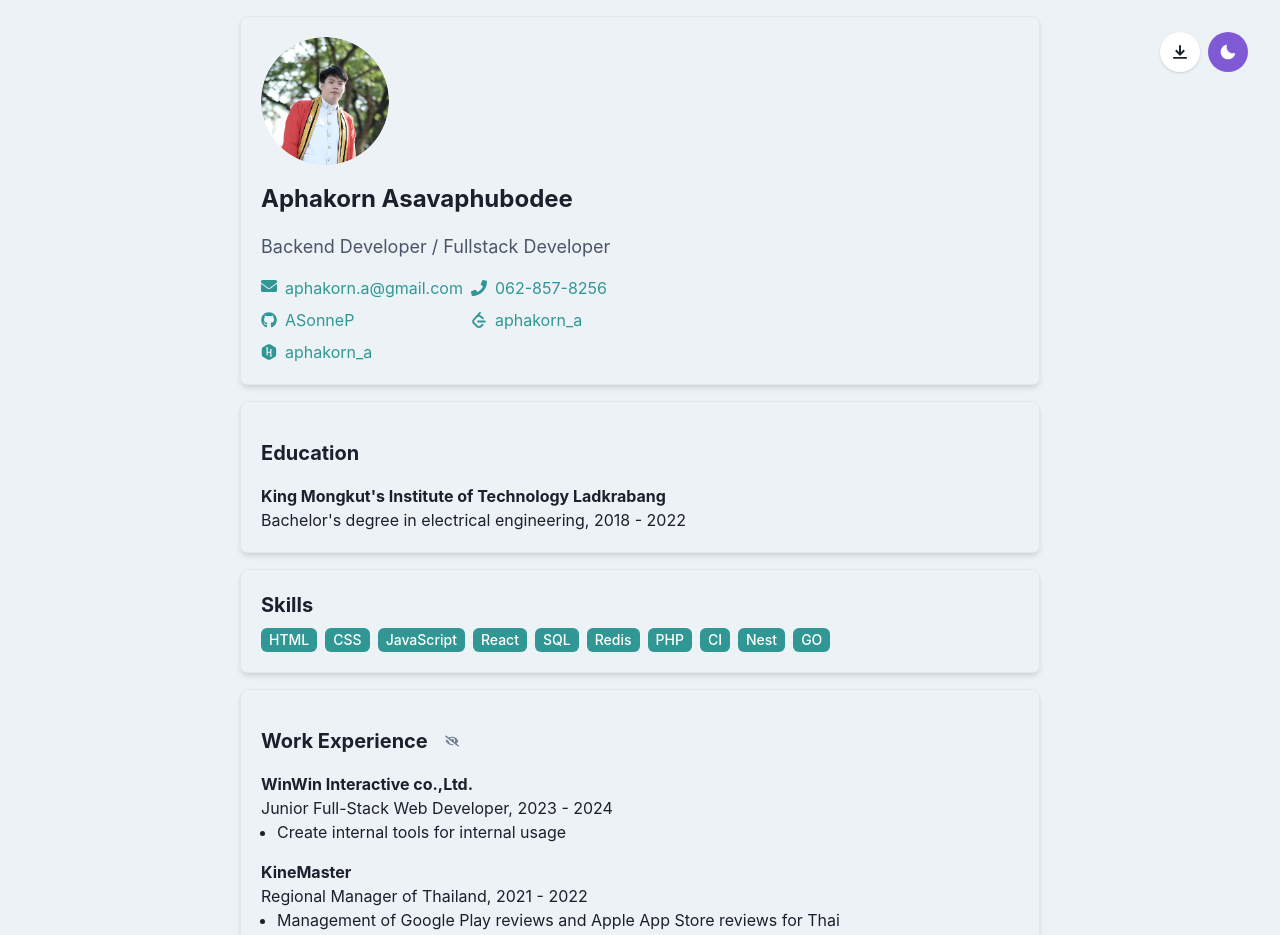
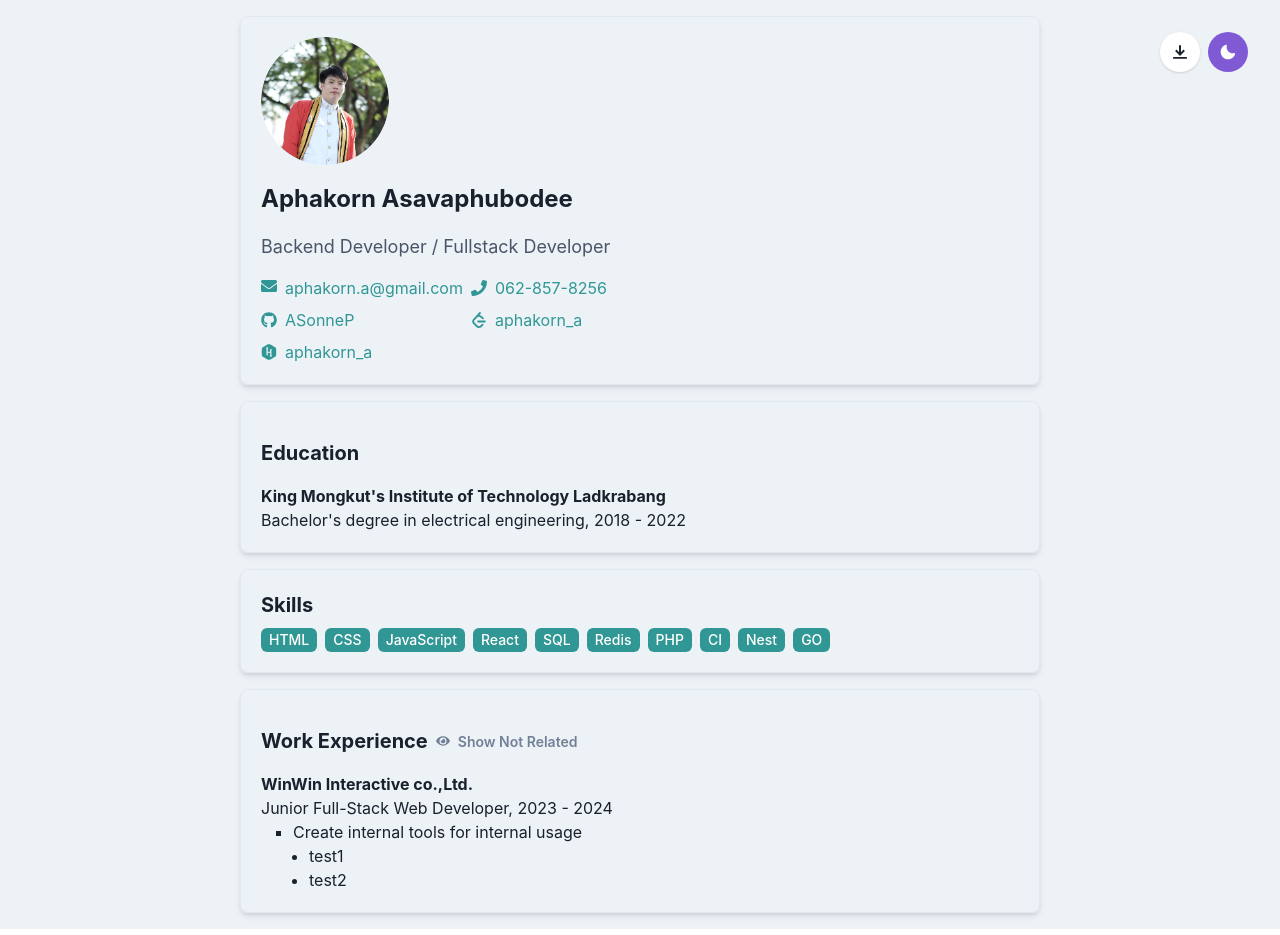
Before and after one commit to ASonneP/Aphakorn-cv, a React (Create React App) app: page / in a window 1280 px wide. Shown: the top 935 px of the page. Built offline with nearby package versions, Linux system fonts and the light colour scheme.

Commit message:
:wrench: Refactor: Updated structure of workExperience data

```diff
--- a/src/components/WorkExperience.js
+++ b/src/components/WorkExperience.js
@@ -11,10 +11,11 @@ import { FaEyeSlash, FaEye } from "react-icons/fa";
 import { cvData } from "../data/cvData";
 
 const WorkExperience = () => {
-  const [showWorkExperience, setShowWorkExperience] = useState(true);
+  const [showNotRelatedExperience, setShowNotRelatedExperience] =
+    useState(false);
 
-  const toggleWorkExperience = () => {
-    setShowWorkExperience(!showWorkExperience);
+  const toggleNotRelatedExperience = () => {
+    setShowNotRelatedExperience(!showNotRelatedExperience);
   };
 
   return (
@@ -31,13 +32,52 @@ const WorkExperience = () => {
           <Text fontSize="xl" fontWeight="bold" mr={2}>
             Work Experience
           </Text>
-          <Button onClick={toggleWorkExperience} variant="link" size="sm">
-            {showWorkExperience ? <FaEyeSlash /> : <FaEye />}
+          <Button
+            onClick={toggleNotRelatedExperience}
+            variant="link"
+            size="sm"
+            leftIcon={showNotRelatedExperience ? <FaEyeSlash /> : <FaEye />}
+          >
+            {showNotRelatedExperience ? "Hide Not Related" : "Show Not Related"}
           </Button>
         </Box>
-        {showWorkExperience && (
         <>
-            {cvData.workExperience.map((work, index) => (
+          {cvData.workExperience.map((work, index) => {
+            if (work.type === "related") {
+              return (
+                <Box key={index}>
+                  <Text fontWeight="bold">{work.company}</Text>
+                  <Text>
+                    {work.title}, {work.startDate} - {work.endDate}
+                  </Text>
+                  {work.responsibilities.map((responsibility, respIndex) => (
+                    <Box pl={4} key={respIndex}>
+                      <UnorderedList>
+                        <ListItem style={{ listStyleType: "square" }}>
+                          {responsibility.title}
+                        </ListItem>
+                        {responsibility.detail &&
+                          responsibility.detail.length > 0 && (
+                            <UnorderedList>
+                              {responsibility.detail.map(
+                                (detail, detailIndex) => (
+                                  <ListItem key={detailIndex}>
+                                    {detail}
+                                  </ListItem>
+                                )
+                              )}
+                            </UnorderedList>
+                          )}
+                      </UnorderedList>
+                    </Box>
+                  ))}
+                </Box>
+              );
+            } else if (
+              showNotRelatedExperience &&
+              work.type === "not related"
+            ) {
+              return (
                 <Box key={index}>
                   <Text fontWeight="bold">{work.company}</Text>
                   <Text>
@@ -49,9 +89,11 @@ const WorkExperience = () => {
                     ))}
                   </UnorderedList>
                 </Box>
-            ))}
+              );
+            }
+            return null;
+          })}
         </>
-        )}
       </VStack>
     </Box>
   );
--- a/src/data/cvData.js
+++ b/src/data/cvData.js
@@ -28,7 +28,12 @@ export const cvData = {
       startDate: "2023",
       endDate: "2024",
       type: "related",
-      responsibilities: ["Create internal tools for internal usage"],
+      responsibilities: [
+        {
+          title: "Create internal tools for internal usage",
+          detail: ["test1", "test2"],
+        },
+      ],
     },
     {
       company: "KineMaster",
```
Lines whose indentation alone changed are shown as unchanged.
